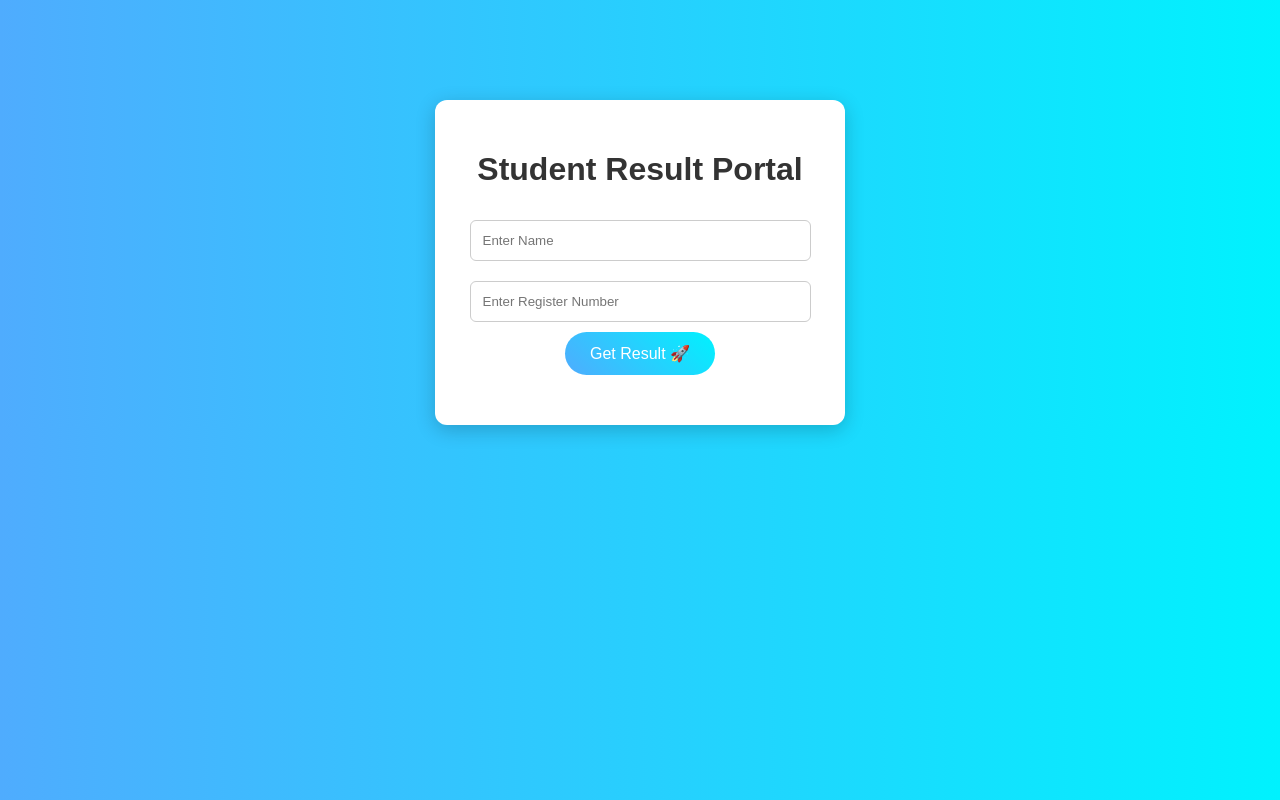
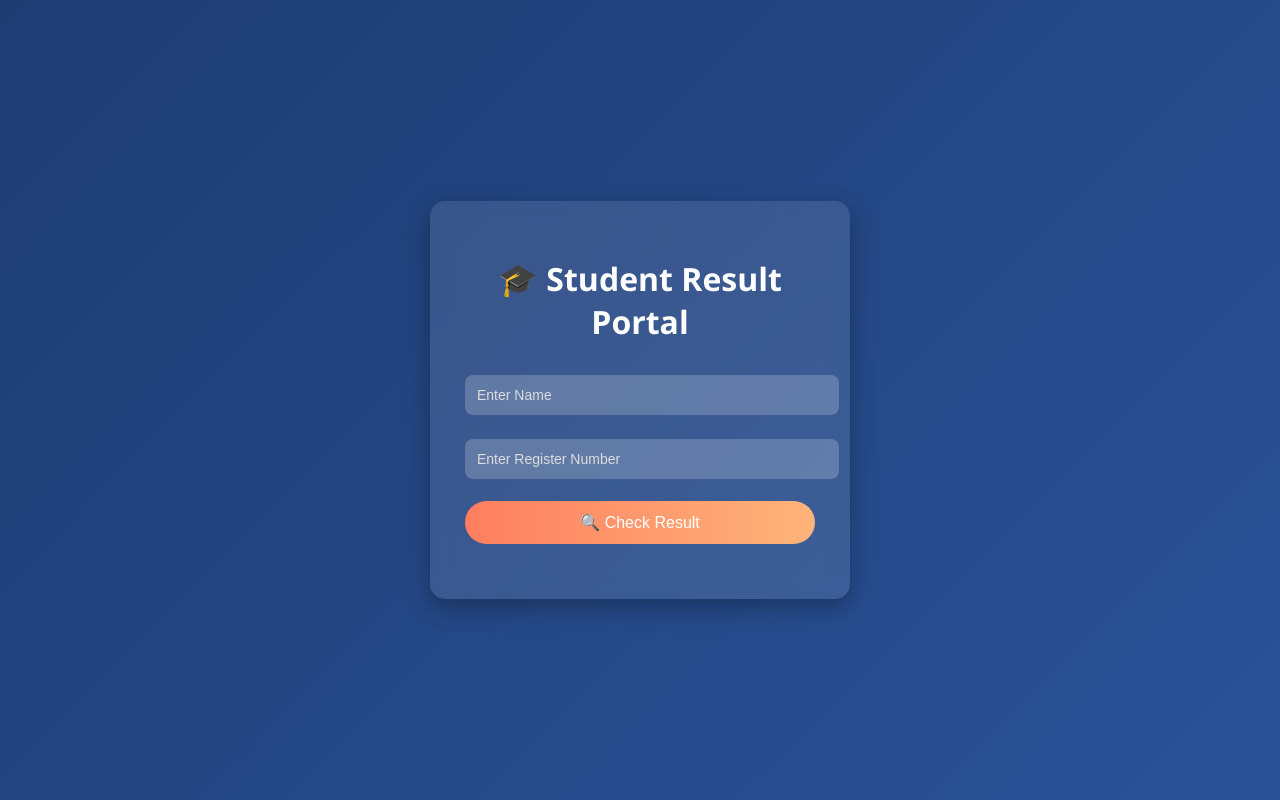
Before and after one commit to sudhekshasivakumar2k6-collab/stu, a plain HTML site: page index.html in a window 1280 px wide. Drawn offline with Linux system fonts and the light colour scheme.

Commit message:
Refactor index.html with updated styles and structure

```diff
--- a/index.html
+++ b/index.html
@@ -7,79 +7,96 @@
 
 <style>
 body {
-            font-family: Arial, sans-serif;
-            background: linear-gradient(to right, #4facfe, #00f2fe);
+    font-family: 'Segoe UI', sans-serif;
     margin: 0;
-            padding: 0;
-            text-align: center;
+    height: 100vh;
+    display: flex;
+    justify-content: center;
+    align-items: center;
+
+    /* 🔥 Dark gradient background */
+    background: linear-gradient(135deg, #1e3c72, #2a5298);
 }
 
+/* 🔥 Glass card effect */
 .container {
-            margin-top: 100px;
-            background: white;
-            padding: 30px;
+    background: rgba(255, 255, 255, 0.1);
+    padding: 35px;
     width: 350px;
-            margin-left: auto;
-            margin-right: auto;
-            border-radius: 12px;
-            box-shadow: 0px 5px 20px rgba(0,0,0,0.2);
+    border-radius: 15px;
+    backdrop-filter: blur(10px);
+    box-shadow: 0px 8px 25px rgba(0,0,0,0.3);
+    text-align: center;
+    color: white;
 }
 
 h1 {
-            color: #333;
+    margin-bottom: 20px;
 }
 
+/* 🔥 Stylish inputs */
 input {
-            width: 90%;
+    width: 100%;
     padding: 12px;
-            margin: 10px 0;
-            border-radius: 6px;
-            border: 1px solid #ccc;
+    margin: 12px 0;
+    border: none;
+    border-radius: 8px;
+    outline: none;
+    background: rgba(255,255,255,0.2);
+    color: white;
+    font-size: 14px;
 }
 
-        /* 🔥 UPDATED BUTTON */
+input::placeholder {
+    color: #ddd;
+}
+
+/* 🔥 MODERN BUTTON */
 button {
-            padding: 12px 25px;
-            background: linear-gradient(45deg, #4facfe, #00f2fe);
+    width: 100%;
+    padding: 12px;
+    margin-top: 10px;
     border: none;
-            color: white;
     border-radius: 25px;
     font-size: 16px;
     cursor: pointer;
-            transition: 0.3s;
+    color: white;
+
+    background: linear-gradient(to right, #ff7e5f, #feb47b);
+    transition: 0.3s ease;
 }
 
 button:hover {
     transform: scale(1.05);
-            box-shadow: 0px 5px 15px rgba(0,0,0,0.3);
+    box-shadow: 0px 6px 15px rgba(0,0,0,0.4);
 }
 
+/* RESULT TEXT */
 .result {
     margin-top: 20px;
     font-weight: bold;
-            font-size: 16px;
 }
 
 .error {
-            color: red;
+    color: #ff4d4d;
 }
 
 .success {
-            color: green;
+    color: #00ffcc;
 }
 </style>
+
 </head>
 
 <body>
 
 <div class="container">
-        <h1>Student Result Portal</h1>
+    <h1>🎓 Student Result Portal</h1>
 
     <input type="text" id="name" placeholder="Enter Name">
     <input type="text" id="regno" placeholder="Enter Register Number">
 
-        <!-- 🔥 UPDATED TEXT -->
-        <button onclick="showResult()">Get Result 🚀</button>
+    <button onclick="showResult()">🔍 Check Result</button>
 
     <div class="result" id="output"></div>
 </div>
```
Lines whose indentation alone changed are shown as unchanged.
